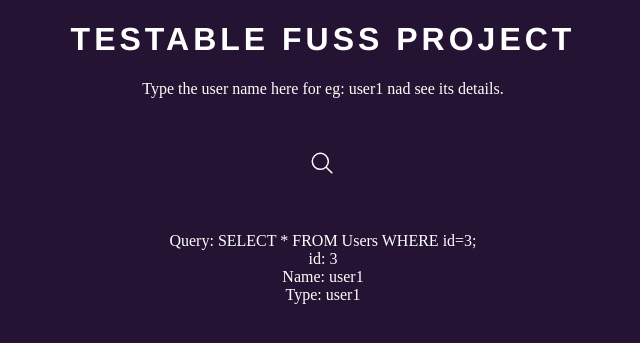
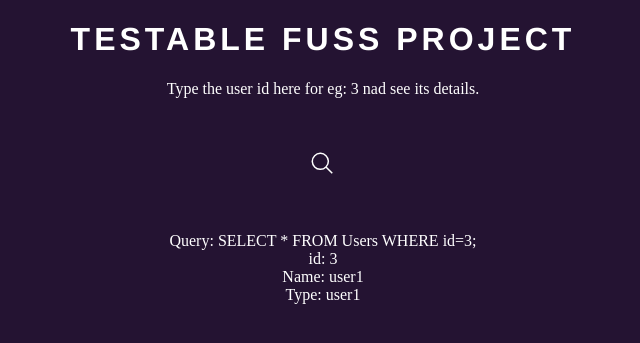
Before and after one commit to CoderSathy/tfuss, a PHP site: page /batchedsearch.php?userId=3 in a window 1280 px wide. Shown: the top 343 px of the page, without its empty margins (317-957 px from the left). Run offline with PHP 8.4, Linux system fonts and the light colour scheme; data comes from the database, SQL or seed files in the repository.

Commit message:
Update batchedsearch.php

```diff
--- a/batchedsearch.php
+++ b/batchedsearch.php
@@ -9,7 +9,7 @@
 
 <center>
    <h1>Testable Fuss Project</h1>
-   <p>Type the user name here for eg: user1  nad see its details.</p>
+   <p>Type the user id here for eg: 3  nad see its details.</p>
 <br><br>
 
 <div class="search">
```
